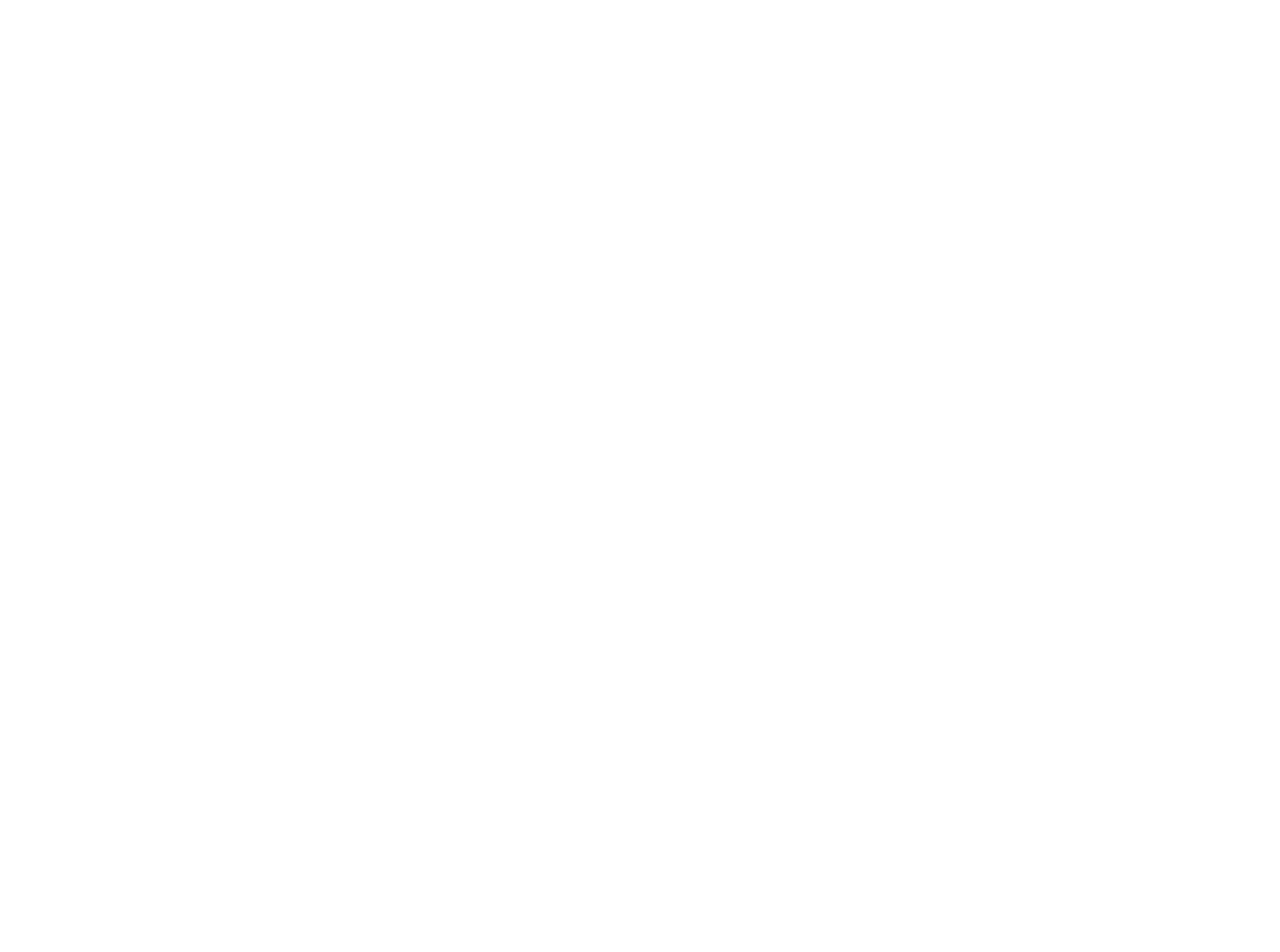
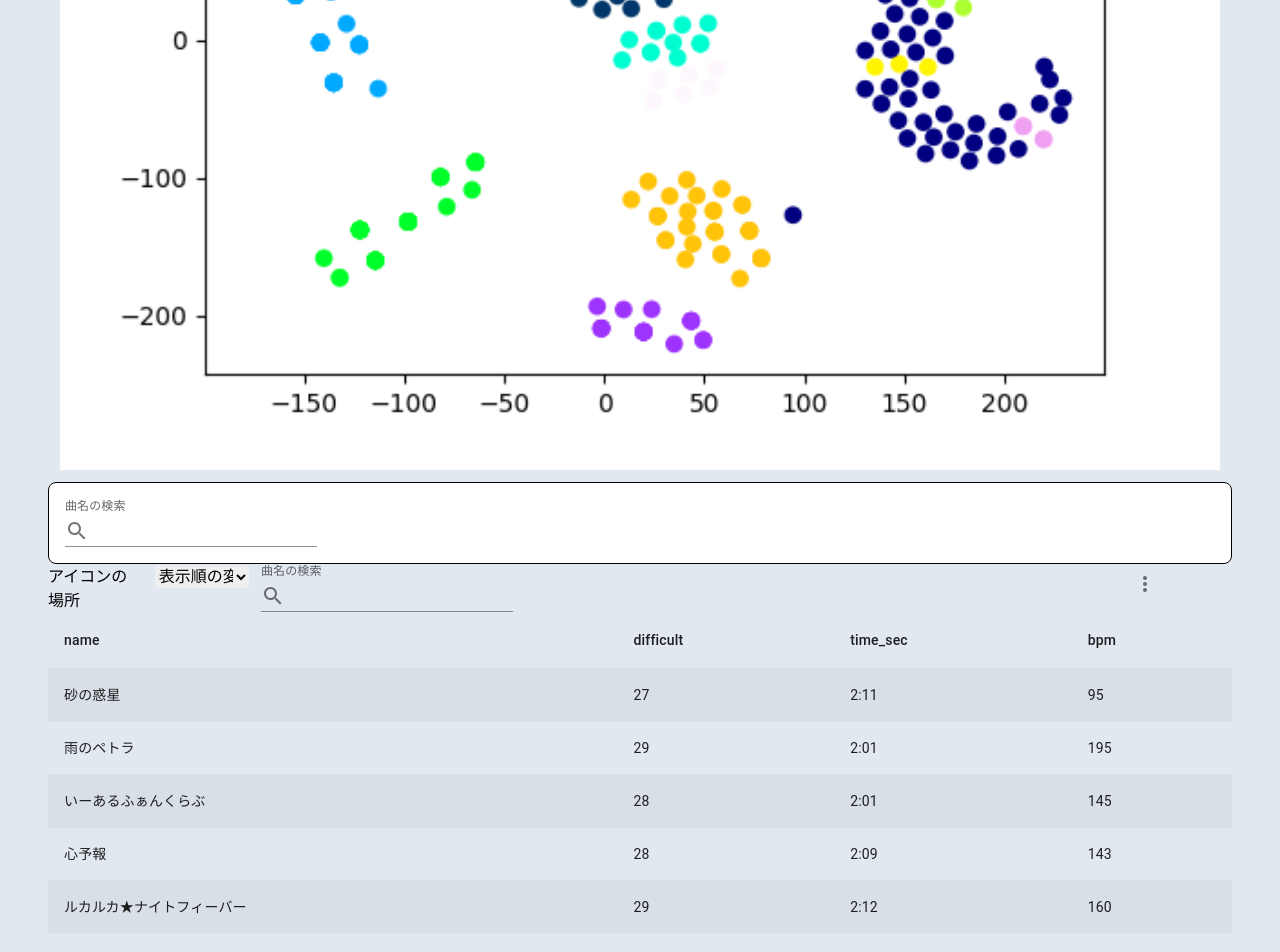
Before and after one commit to vdslab/watahal_proseka-fingering, a Next.js app: page / in a window 1280 px wide. Shown: the part 460-1412 px from the top of the page. Before the commit the page ends 800 px from the top, so only its background shows below. Built offline with nearby package versions, Linux system fonts and the light colour scheme.

Commit message:
図と検索部分

```diff
--- a/app/page.js
+++ b/app/page.js
@@ -4,6 +4,8 @@
 import MusicSearch from "@/components/Search";
 import MusicTable from "@/components/MusicTable";
 import SideMenu from "@/components/SideMenu";
+import Search from "./{feature}/Search";
+import ClusteringVis from "./{feature}/ClusteringVis";
 
 function Sort() {
   return (
@@ -19,7 +21,12 @@
 export default function Home() {
   const c = "min-h-screen flex-col items-center justify-between p-12";
   return (
-    <main className="p-12">
+    <main className="p-12 bg-slate-200">
+      <div>
+        <ClusteringVis />
+        <Search />
+      </div>
+
       <div>
         <nav>
           <ul className="flex">
--- /dev/null
+++ b/app/{feature}/ClusteringVis.jsx
@@ -0,0 +1,9 @@
+import Image from "next/image";
+
+export default function ClusteringVis() {
+  return (
+    <div className="p-3">
+      <Image src={"/cluster.png"} className="w-full" width={100} height={100} />
+    </div>
+  );
+}
--- /dev/null
+++ b/app/{feature}/Search.jsx
@@ -0,0 +1,11 @@
+"use client";
+import MusicSearch from "@/components/Search";
+import { Box } from "@mui/material";
+
+export default function Search() {
+  return (
+    <Box sx={{ bgcolor: "background.paper", p: 2, border: 1, borderRadius: 2 }}>
+      <MusicSearch />
+    </Box>
+  );
+}
```
